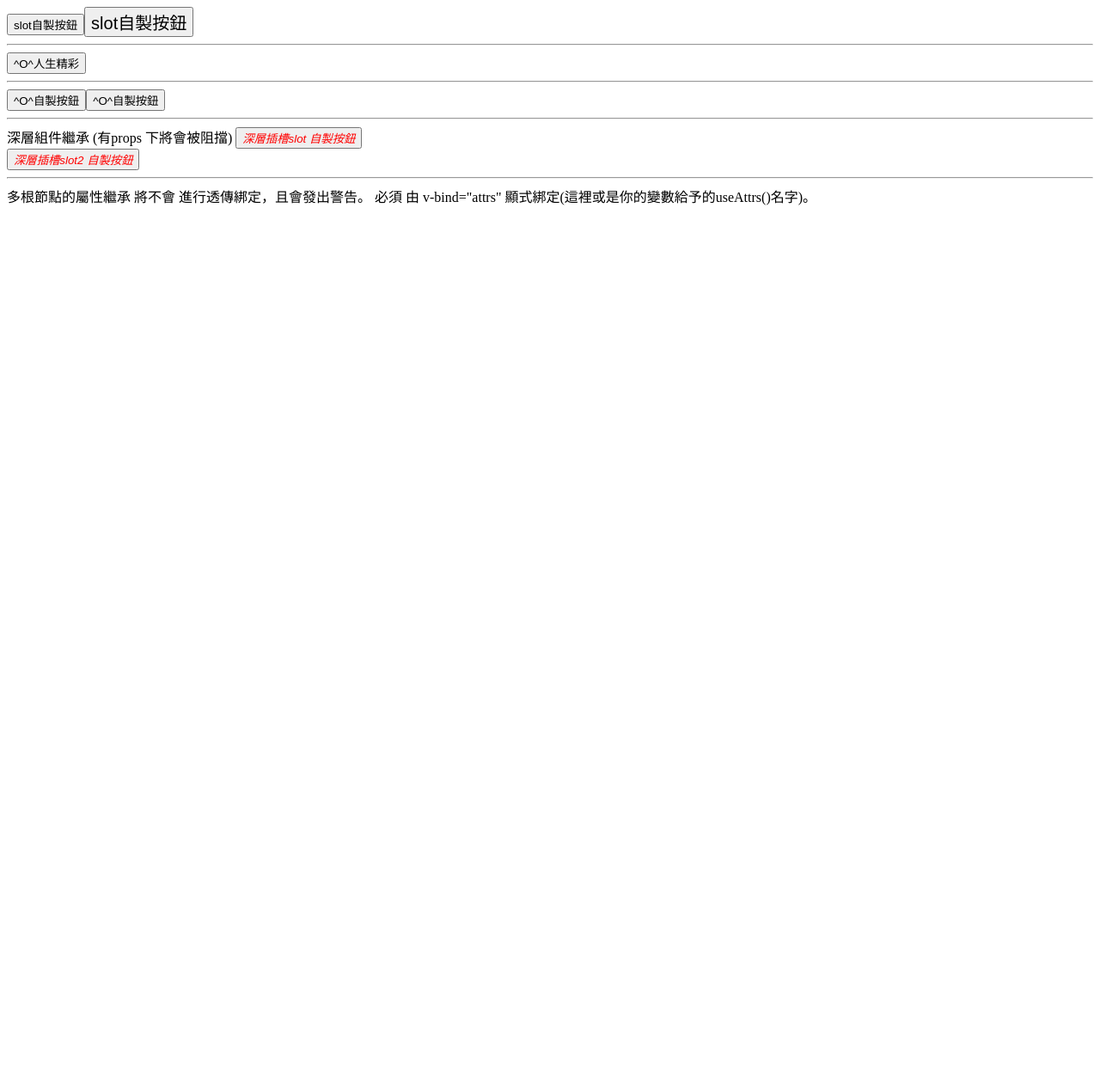
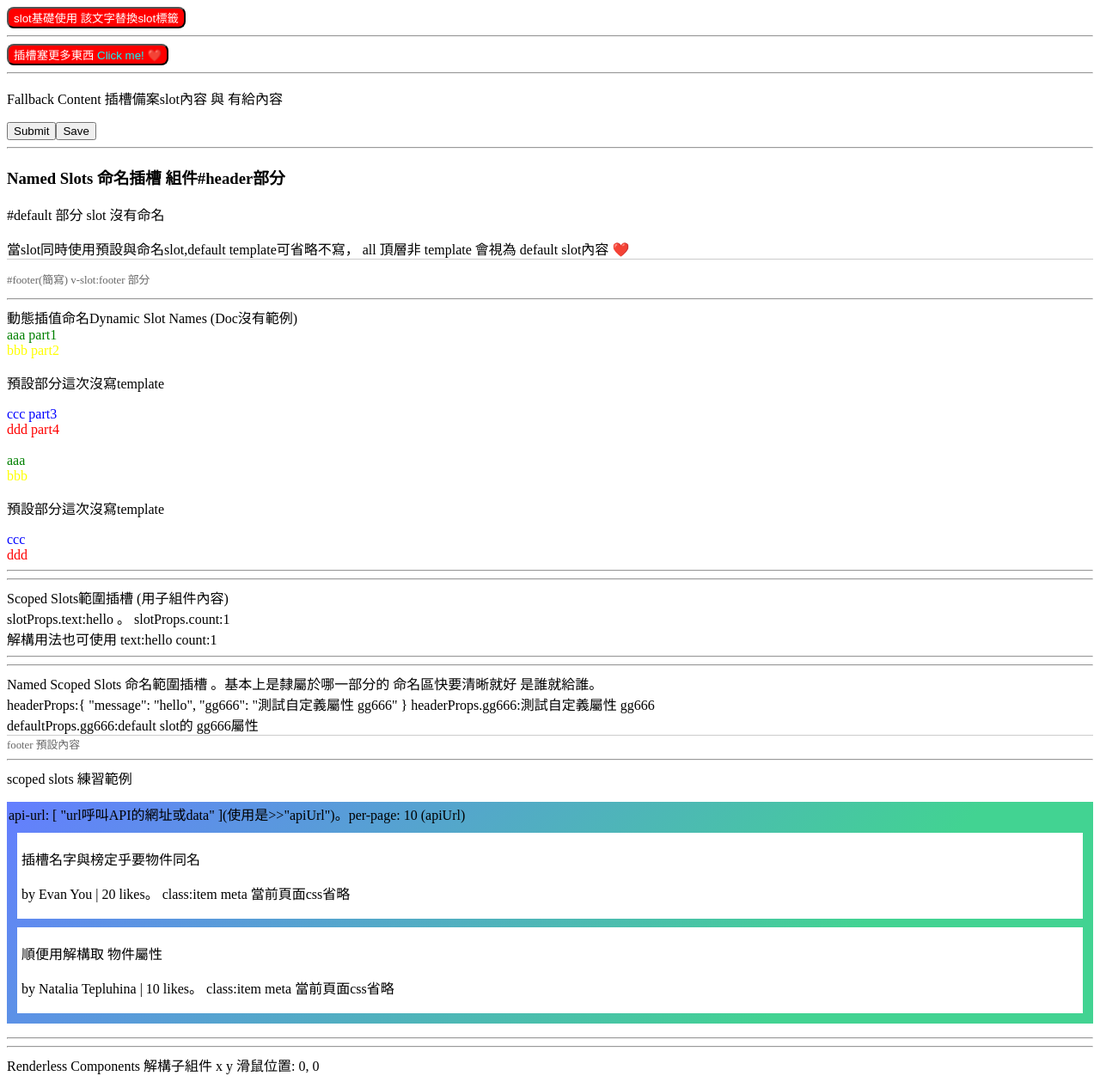
Before and after one commit to leo41271/Vue3-Official-Doc-Learn, a Vue app in the folder Vue3-Official-Doc-Learn/: page / in a window 1280 px wide. Shown: the whole page at 86% size. Before the commit the page ends 800 px from the top, so only its background shows below. Built offline with nearby package versions, Linux system fonts and the light colour scheme.

Commit message:
21-Slots-comAPI : basic 、Fallback slot 、 Named Slots 、 Dynamic Slot 、 Scoped Slots 、 Named Scoped Slots 、 2example，(基本上與opAPI完全一樣，當簡單練習)

```diff
--- a/Vue3-Official-Doc-Learn/src/App.vue
+++ b/Vue3-Official-Doc-Learn/src/App.vue
@@ -1,5 +1,5 @@
 <script setup>
-import Fallthrough from "@/pages/com-doc/App-compoments-fallthrough-attributes.vue"
+import ComponentsSlots from "@/pages/com-doc/App-components-slots.vue"
 </script>
 <script>
 export default {
@@ -10,6 +10,6 @@ export default {
 }
 </script>
 <template>
-  <Fallthrough />
+  <ComponentsSlots />
 </template>
 <style scoped></style>
--- /dev/null
+++ b/Vue3-Official-Doc-Learn/src/components/com-doc/components-solts-docs/AwesomeIcon.vue
@@ -0,0 +1,2 @@
+<!-- 純粹展示用 AwesomeIcon.vue -->
+<template>❤️</template>
--- /dev/null
+++ b/Vue3-Official-Doc-Learn/src/components/com-doc/components-solts-docs/BaseLayout.vue
@@ -0,0 +1,20 @@
+<template><!-- BaseLayout.vue -->
+    <div class="container">
+        <header>
+            <slot name="header"></slot>
+        </header>
+        <main>
+            <slot></slot><!-- A <slot> outlet without name implicitly has the name "default". -->
+        </main>
+        <footer>
+            <slot name="footerPart"></slot>
+        </footer>
+    </div>
+</template>
+<style>
+footer {
+    border-top: 1px solid #ccc;
+    color: #666;
+    font-size: 0.8em;
+}
+</style>
--- /dev/null
+++ b/Vue3-Official-Doc-Learn/src/components/com-doc/components-solts-docs/DynamicSlotName.vue
@@ -0,0 +1,31 @@
+<template><!-- DynamicSlotName.vue -->
+    <div class="p1">
+        <slot name="part1"></slot>
+    </div>
+    <div class="p2">
+        <slot name="part2"></slot>
+    </div>
+    <div>
+        <slot></slot>
+    </div>
+    <div class="p3">
+        <slot name="part3"></slot>
+    </div>
+    <div class="p4">
+        <slot name="part4"></slot>
+    </div>
+</template>
+<style>
+.p1 {
+    color: green;
+}
+.p2 {
+    color: yellow;
+}
+.p3 {
+    color: blue;
+}
+.p4 {
+    color: red;
+}
+</style>
--- /dev/null
+++ b/Vue3-Official-Doc-Learn/src/components/com-doc/components-solts-docs/FancyButton.vue
@@ -0,0 +1,13 @@
+<template><!-- FancyButton.vue -->
+    <button class="fancy-btn">
+        <slot /> <!-- slot outlet -->
+    </button>
+</template>
+<style>
+.fancy-btn {
+    color: #fff;
+    background: red;
+    border-radius: 8px;
+    cursor: pointer;
+}
+</style>
--- /dev/null
+++ b/Vue3-Official-Doc-Learn/src/components/com-doc/components-solts-docs/FancyList.vue
@@ -0,0 +1,38 @@
+<script setup>// FancyList.vue
+import { ref ,defineProps,onMounted} from 'vue';
+const prop = defineProps(['api-url', 'per-page'])
+const items =ref([])
+onMounted(() => {
+    // mock remote data fetching
+    console.log('apiUrl:', prop.apiUrl, ' perPage:', prop["per-page"]);//prop["per-page"]->-> perPage: undefined
+    setTimeout(() => {
+        items.value = [
+            { body: '插槽名字與榜定乎要物件同名', username: 'Evan You', likes: 20 },
+            { body: '順便用解構取 物件屬性', username: 'Natalia Tepluhina', likes: 10 }
+        ]
+        console.log(items.value.length);
+    }, 1000)
+})
+</script>
+<template>
+    <ul>
+        api-url: {{ apiUrl }}(使用是>>"apiUrl")。per-page: {{ perPage }} (apiUrl)
+        <li v-if="!items.length">Loading...設API還沒取到值時畫面載入</li>
+        <li v-for="item, index in items" :key="index">
+            <slot name="item" v-bind="item" />
+        </li>
+    </ul>
+</template>
+<style scoped>
+ul {
+    list-style-type: none;
+    padding: 2px;
+    background: linear-gradient(315deg, #42d392 25%, #647eff);
+}
+
+li {
+    padding: 2px 5px;
+    margin: 10px;
+    background: #fff;
+}
+</style>
--- /dev/null
+++ b/Vue3-Official-Doc-Learn/src/components/com-doc/components-solts-docs/MouseTracker.vue
@@ -0,0 +1,14 @@
+<script setup>// <!-- MouseTracker.vue -->
+import { ref, onMounted, onUnmounted } from 'vue';
+const x = ref(0)
+const y = ref(0)
+function update(e) {
+    x.value = e.pageX; // 滑鼠座標
+    y.value = e.pageY;
+}
+onMounted(() => { window.addEventListener('mousemove', update) })
+onUnmounted(() => { window.removeEventListener('mousemove', update) })
+</script>
+<template>
+    <slot :x="x" :y="y" />
+</template>
--- /dev/null
+++ b/Vue3-Official-Doc-Learn/src/components/com-doc/components-solts-docs/MyComponent.vue
@@ -0,0 +1,9 @@
+<script setup>// <!-- MyComponent.vue -->
+import { ref } from 'vue';
+const greetingMessage=ref('hello')
+</script>
+<template>
+    <div>
+        <slot :text="greetingMessage" :count="1"></slot>
+    </div>
+</template>
--- /dev/null
+++ b/Vue3-Official-Doc-Learn/src/components/com-doc/components-solts-docs/NameScopeSlot.vue
@@ -0,0 +1,11 @@
+<template><!-- NameScopeSlot.vue  -->
+    <header>
+        <slot name="header" message="hello" gg666="測試自定義屬性 gg666"></slot>
+    </header>
+    <main>
+        <slot gg666="default slot的 gg666屬性"></slot>
+    </main>
+    <footer>
+        <slot name="footer">footer 預設內容</slot>
+    </footer>
+</template>
--- /dev/null
+++ b/Vue3-Official-Doc-Learn/src/components/com-doc/components-solts-docs/SubmitButton.vue
@@ -0,0 +1,7 @@
+<template><!-- SubmitButton.vue -->
+    <button type="submit">
+        <slot>
+            Submit <!-- fallback content 備案內容 -->
+        </slot>
+    </button>
+</template>
--- /dev/null
+++ b/Vue3-Official-Doc-Learn/src/pages/com-doc/App-components-slots.vue
@@ -0,0 +1,91 @@
+<script setup>
+import Basic from '@/components/com-doc/components-solts-docs/FancyButton.vue';
+import BasicMoreContent from '@/components/com-doc/components-solts-docs/AwesomeIcon.vue';
+import DefaultSlot from '@/components/com-doc/components-solts-docs/SubmitButton.vue';
+import BaseLayout from '@/components/com-doc/components-solts-docs/BaseLayout.vue';
+import DynamicSlotName from '@/components/com-doc/components-solts-docs/DynamicSlotName.vue';
+import MyComponent from '@/components/com-doc/components-solts-docs/MyComponent.vue';
+import NameScopeSlot from '@/components/com-doc/components-solts-docs/NameScopeSlot.vue';
+import FancyList from '@/components/com-doc/components-solts-docs/FancyList.vue'
+import MouseTracker from '@/components/com-doc/components-solts-docs/MouseTracker.vue';
+import { ref } from 'vue';
+const dynamicSlotName=ref (["part1", "part2", "part3", "part4"])
+const dynamicSlotValue = ref(["aaa", "bbb", "ccc", "ddd"])
+</script>
+<template>
+    <Basic><!-- slot content -->slot基礎使用 該文字替換slot標籤 </Basic>
+    <hr>
+    <Basic>插槽塞更多東西
+        <span style="color:cyan">Click me! </span>
+        <BasicMoreContent /><!-- 兩行都是 slot 的內容甚至插槽可插組件(任意合法的模板內容) -->
+    </Basic>
+    <hr>
+    <p>Fallback Content 插槽備案slot內容 與 有給內容</p>
+    <DefaultSlot /><!-- use fallback text -->
+    <DefaultSlot>Save</DefaultSlot><!-- provide custom text -->
+    <hr>
+    <BaseLayout>
+        <template v-slot:header>
+            <h3>Named Slots 命名插槽 組件#header部分 </h3>
+        </template>
+        <template #default>
+            <p> #default 部分 slot 沒有命名</p>
+            當slot同時使用預設與命名slot,default template可省略不寫，
+            all 頂層非 template 會視為 default slot內容
+            <BasicMoreContent />
+        </template>
+        <template #footerPart>
+            <p>#footer(簡寫) v-slot:footer 部分</p>
+        </template>
+    </BaseLayout>
+    <hr>
+    動態插值命名Dynamic Slot Names (Doc沒有範例)
+    <DynamicSlotName>
+        <template v-for="(slotName, index) in dynamicSlotName" :key="slotName" #[slotName]>
+            {{ dynamicSlotValue[index] }} {{ slotName }}
+        </template>
+        <p>預設部分這次沒寫template</p>
+    </DynamicSlotName><br>
+    <DynamicSlotName>
+        <template #[dynamicSlotName[0]]>aaa</template>
+        <template #[dynamicSlotName[1]]>bbb</template>
+        <template #[dynamicSlotName[2]]>ccc</template>
+        <template #[dynamicSlotName[3]]>ddd</template>
+        <p>預設部分這次沒寫template</p>
+    </DynamicSlotName>
+    <hr>
+    <hr>Scoped Slots範圍插槽 (用子組件內容)
+    <MyComponent v-slot="slotProps">
+        slotProps.text:{{ slotProps.text }} 。 slotProps.count:{{ slotProps.count }}
+    </MyComponent>
+    <MyComponent v-slot="{ text, count }">
+        解構用法也可使用 text:{{ text }} count:{{ count }}
+    </MyComponent>
+    <hr>
+    <hr>Named Scoped Slots 命名範圍插槽 。基本上是隸屬於哪一部分的 命名區快要清晰就好 是誰就給誰。
+    <name-scope-slot>
+        <template #header="headerProps">
+            headerProps:{{ headerProps }} headerProps.gg666:{{ headerProps.gg666 }}
+        </template>
+        <template #default="defaultProps">
+            defaultProps.gg666:{{ defaultProps.gg666 }}
+        </template>
+        <template #footer>
+        </template>
+    </name-scope-slot>
+    <hr>
+    scoped slots 練習範例
+    <FancyList :api-url="['url呼叫API的網址或data']" :per-page="10">
+        <template #item="{ body, username, likes }">
+            <div class="item">
+                <p>{{ body }}</p>
+                <p class="meta">by {{ username }} | {{ likes }} likes。 class:item meta 當前頁面css省略</p>
+            </div>
+        </template>
+    </FancyList>
+    <hr>
+    <hr>Renderless Components
+    <MouseTracker v-slot="{ x, y }">
+        解構子組件 x y 滑鼠位置: {{ x }}, {{ y }}
+    </MouseTracker>
+</template>
```
